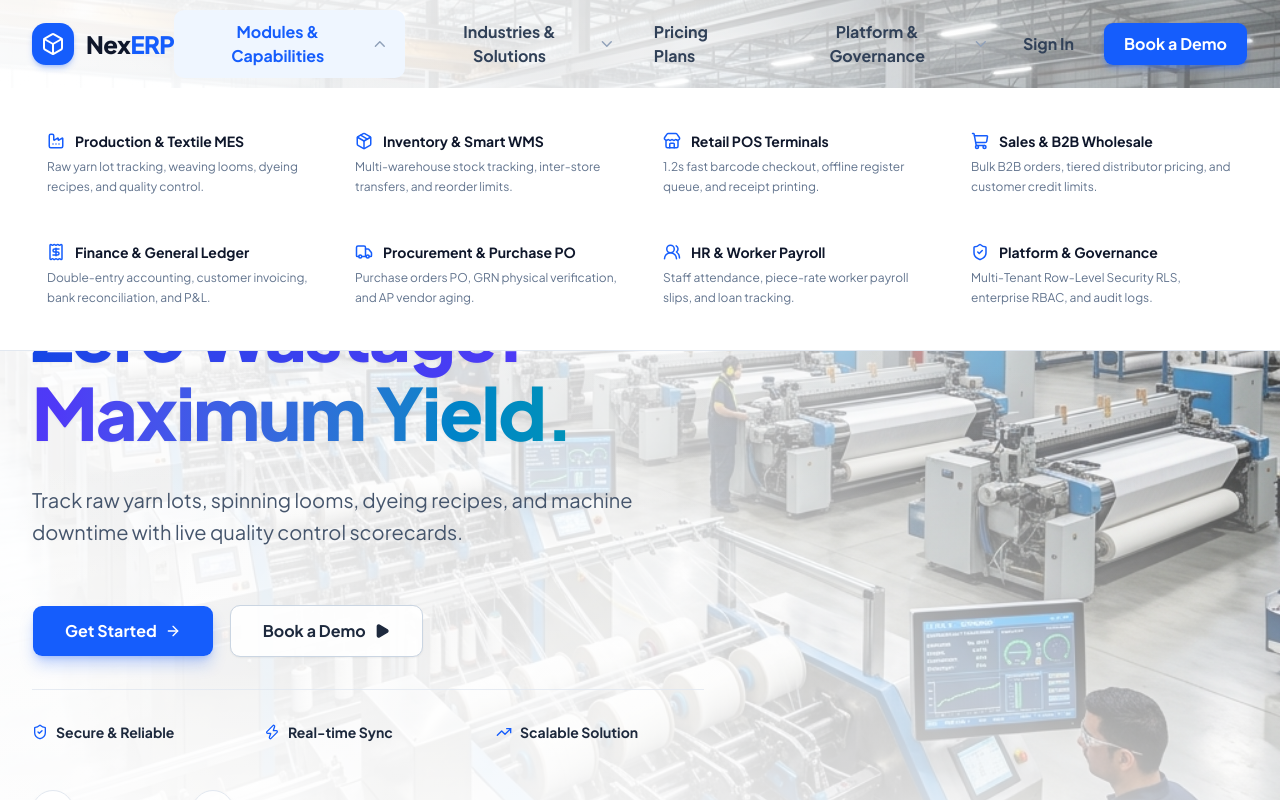
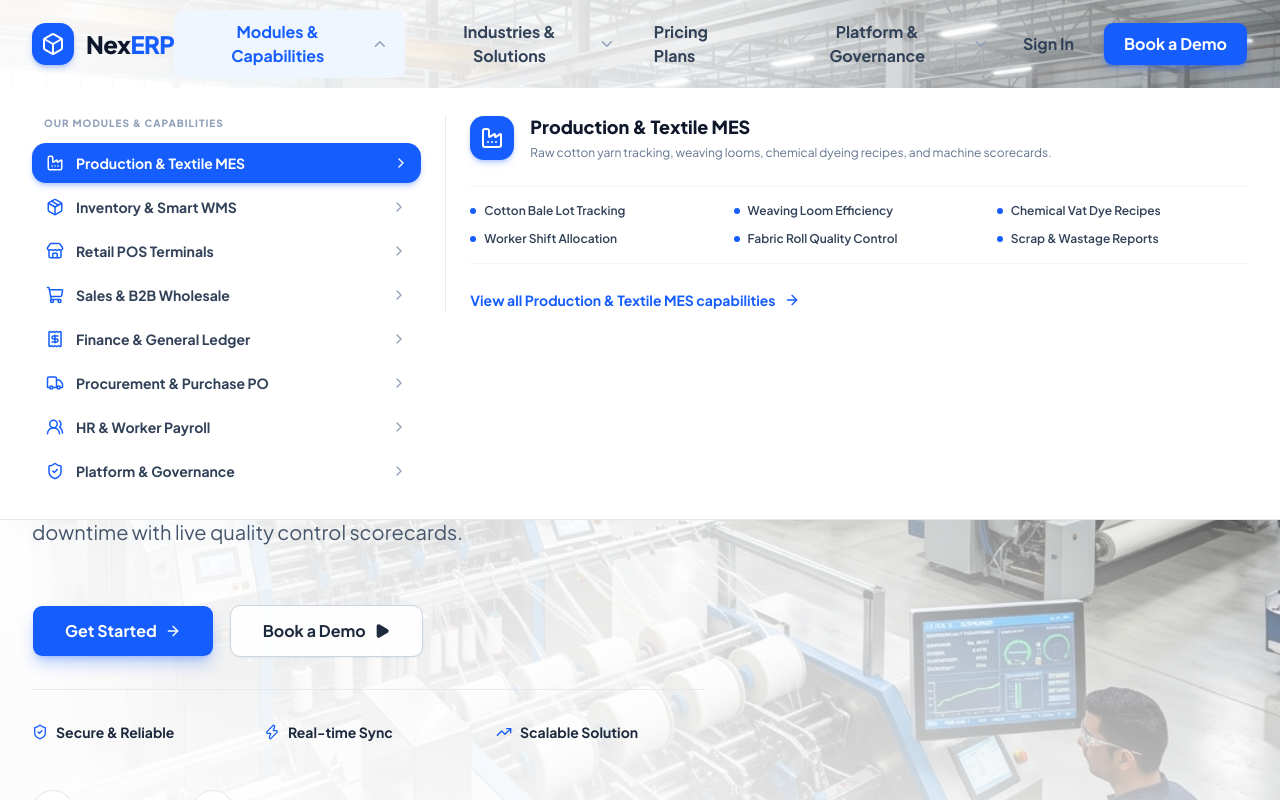
Before and after one commit to arhamsolution-me/ERP, a Next.js app in the folder apps/web/: page / in a window 1280 px wide. Both pictures are taken after a click on the button "Modules & Capabilities". Shown: the top 800 px of the page. Built offline with nearby package versions, Linux system fonts and the light colour scheme.

Commit message:
feat: sidebar tabbed mega dropdown menu matched to user reference UI

```diff
--- a/apps/web/components/marketing-header.tsx
+++ b/apps/web/components/marketing-header.tsx
@@ -22,13 +22,15 @@
   Zap,
   Lock,
   ShoppingCart,
-  Truck
+  Truck,
+  ChevronRight
 } from "lucide-react";
 import { Button } from "@/components/ui/button";
 
 export function MarketingHeader() {
   const [activeMenu, setActiveMenu] = useState<string | null>(null);
   const [isScrolled, setIsScrolled] = useState(false);
+  const [activeModuleTab, setActiveModuleTab] = useState<string>("production");
 
   useEffect(() => {
     const handleScroll = () => {
@@ -45,6 +47,129 @@
   const toggleMenu = (menu: string) => {
     setActiveMenu(activeMenu === menu ? null : menu);
   };
+
+  const moduleTabs = [
+    {
+      id: "production",
+      title: "Production & Textile MES",
+      icon: Factory,
+      desc: "Raw cotton yarn tracking, weaving looms, chemical dyeing recipes, and machine scorecards.",
+      features: [
+        "Cotton Bale Lot Tracking",
+        "Weaving Loom Efficiency",
+        "Chemical Vat Dye Recipes",
+        "Worker Shift Allocation",
+        "Fabric Roll Quality Control",
+        "Scrap & Wastage Reports"
+      ],
+      link: "/features#production"
+    },
+    {
+      id: "inventory",
+      title: "Inventory & Smart WMS",
+      icon: Package,
+      desc: "Multi-warehouse inventory management, inter-store transfers, and automated reorder limits.",
+      features: [
+        "Multi-Warehouse Control",
+        "Inter-Store Stock Transfers",
+        "Barcode & SKU Tags",
+        "Reorder Limit Alerts",
+        "Batch Expiry Tracking",
+        "Audit Stock Valuation"
+      ],
+      link: "/features#warehouse"
+    },
+    {
+      id: "pos",
+      title: "Retail POS Terminals",
+      icon: Store,
+      desc: "Fast barcode billing, offline transaction queue, receipt printing, and cashier registers.",
+      features: [
+        "1.2s Barcode Scanning",
+        "Offline Sales Queue",
+        "Cashier Register Shifts",
+        "Thermal Receipt Print",
+        "Customer Loyalty Points",
+        "Discount Voucher Engine"
+      ],
+      link: "/features#pos"
+    },
+    {
+      id: "sales",
+      title: "Sales & B2B Wholesale",
+      icon: ShoppingCart,
+      desc: "Bulk B2B customer orders, distributor pricing tiers, and credit limit management.",
+      features: [
+        "Bulk Wholesale Orders",
+        "Tiered Distributor Prices",
+        "Customer Credit Limits",
+        "Proforma Invoicing",
+        "Sales Rep Tracking",
+        "Dispatch Gate Passes"
+      ],
+      link: "/features#sales"
+    },
+    {
+      id: "finance",
+      title: "Finance & General Ledger",
+      icon: Receipt,
+      desc: "Double-entry general ledger, customer invoicing, bank reconciliation, and P&L reporting.",
+      features: [
+        "Automated Double-Entry GL",
+        "Customer Tax Invoices",
+        "Bank Statement Sync",
+        "Profit & Loss (P&L)",
+        "Balance Sheet Engine",
+        "Tax Audit Compliance"
+      ],
+      link: "/features#finance"
+    },
+    {
+      id: "procurement",
+      title: "Procurement & Purchase PO",
+      icon: Truck,
+      desc: "Purchase orders PO, goods received note GRN physical verification, and vendor aging.",
+      features: [
+        "Purchase Orders (PO)",
+        "GRN Physical Verification",
+        "Vendor Price Quotes",
+        "AP Vendor Payable Aging",
+        "Return Debit Notes",
+        "Supplier Performance"
+      ],
+      link: "/features#procurement"
+    },
+    {
+      id: "hr",
+      title: "HR & Worker Payroll",
+      icon: Users2,
+      desc: "Staff attendance, piece-rate worker payroll slips, advances, and department management.",
+      features: [
+        "Staff Attendance Logs",
+        "Piece-Rate Worker Slips",
+        "Advance Salary Loans",
+        "Monthly Payroll Slips",
+        "Department Hierarchy",
+        "Leave Approval Workflows"
+      ],
+      link: "/features#hr"
+    },
+    {
+      id: "platform",
+      title: "Platform & Governance",
+      icon: ShieldCheck,
+      desc: "Multi-tenant PostgreSQL row-level security RLS, enterprise RBAC, and audit logs.",
+      features: [
+        "PostgreSQL Multi-Tenant RLS",
+        "Enterprise RBAC Roles",
+        "Full Activity Audit Logs",
+        "Clerk OAuth & MFA Sync",
+        "99.99% SLA Uptime Cloud",
+        "REST & GraphQL APIs"
+      ],
+      link: "/features#security"
+    }
+  ];
 
   return (
     <header
@@ -173,113 +298,84 @@
           >
             <div className="container mx-auto px-4 sm:px-6 lg:px-8 py-7">
 
-              {/* SUBHEADER MENU 1: MODULES & CAPABILITIES (ALL 8 CORE SYSTEM MODULES) */}
+              {/* SUBHEADER MENU 1: MODULES & CAPABILITIES (SIDEBAR TABBED LAYOUT MATCHED TO SCREENSHOT) */}
               {activeMenu === "modules" && (
-                <div className="grid grid-cols-1 md:grid-cols-2 lg:grid-cols-4 gap-4">
+                <div className="grid grid-cols-1 lg:grid-cols-12 gap-6 items-start">
 
-                  {/* Module 1: Production MES */}
-                  <Link
-                    href="/features#production"
-                    onClick={() => setActiveMenu(null)}
-                    className="p-3.5 rounded-xl hover:bg-slate-50 transition-all group border border-transparent hover:border-slate-200"
-                  >
-                    <div className="flex items-center gap-2.5 mb-1.5">
-                      <Factory className="w-4.5 h-4.5 text-blue-600" />
-                      <h4 className="text-sm font-bold text-slate-900 group-hover:text-blue-600 transition-colors">Production & Textile MES</h4>
-                    </div>
-                    <p className="text-xs text-slate-500 leading-relaxed">Raw yarn lot tracking, weaving looms, dyeing recipes, and quality control.</p>
-                  </Link>
+                  {/* LEFT SIDEBAR NAVIGATION */}
+                  <div className="lg:col-span-4 space-y-1">
+                    <span className="text-[10px] font-extrabold tracking-widest text-slate-400 uppercase mb-3 block px-3">
+                      OUR MODULES & CAPABILITIES
+                    </span>
+                    {moduleTabs.map((tab) => {
+                      const IconComp = tab.icon;
+                      const isActive = activeModuleTab === tab.id;
+                      return (
+                        <button
+                          key={tab.id}
+                          onMouseEnter={() => setActiveModuleTab(tab.id)}
+                          onClick={() => setActiveModuleTab(tab.id)}
+                          className={`w-full flex items-center justify-between px-3.5 py-2.5 rounded-xl font-bold text-sm transition-all ${
+                            isActive
+                              ? "bg-blue-600 text-white shadow-md shadow-blue-600/25"
+                              : "text-slate-700 hover:text-slate-900 hover:bg-slate-100/80"
+                          }`}
+                        >
+                          <div className="flex items-center gap-3">
+                            <IconComp className={`w-4.5 h-4.5 ${isActive ? "text-white" : "text-blue-600"}`} />
+                            <span>{tab.title}</span>
+                          </div>
+                          <ChevronRight className={`w-4 h-4 transition-transform ${isActive ? "text-white translate-x-0.5" : "text-slate-400"}`} />
+                        </button>
+                      );
+                    })}
+                  </div>
 
-                  {/* Module 2: Inventory WMS */}
-                  <Link
-                    href="/features#warehouse"
-                    onClick={() => setActiveMenu(null)}
-                    className="p-3.5 rounded-xl hover:bg-slate-50 transition-all group border border-transparent hover:border-slate-200"
-                  >
-                    <div className="flex items-center gap-2.5 mb-1.5">
-                      <Package className="w-4.5 h-4.5 text-blue-600" />
-                      <h4 className="text-sm font-bold text-slate-900 group-hover:text-blue-600 transition-colors">Inventory & Smart WMS</h4>
-                    </div>
-                    <p className="text-xs text-slate-500 leading-relaxed">Multi-warehouse stock tracking, inter-store transfers, and reorder limits.</p>
-                  </Link>
+                  {/* VERTICAL DIVIDER & RIGHT CONTENT DISPLAY PANEL */}
+                  <div className="lg:col-span-8 border-l border-slate-200/90 pl-6 space-y-6">
+                    {(() => {
+                      const currentTab = moduleTabs.find(t => t.id === activeModuleTab) || moduleTabs[0];
+                      const IconMain = currentTab.icon;
+                      return (
+                        <div className="space-y-6">
+                          {/* Module Header & Description */}
+                          <div className="flex items-start gap-4">
+                            <div className="w-11 h-11 rounded-xl bg-blue-600 text-white flex items-center justify-center shadow-md shadow-blue-600/25 shrink-0">
+                              <IconMain className="w-6 h-6" />
+                            </div>
+                            <div className="space-y-1">
+                              <h3 className="text-lg font-extrabold text-slate-900 leading-tight">
+                                {currentTab.title}
+                              </h3>
+                              <p className="text-xs text-slate-500 leading-relaxed max-w-xl">
+                                {currentTab.desc}
+                              </p>
+                            </div>
+                          </div>
 
-                  {/* Module 3: Retail POS */}
-                  <Link
-                    href="/features#pos"
-                    onClick={() => setActiveMenu(null)}
-                    className="p-3.5 rounded-xl hover:bg-slate-50 transition-all group border border-transparent hover:border-slate-200"
-                  >
-                    <div className="flex items-center gap-2.5 mb-1.5">
-                      <Store className="w-4.5 h-4.5 text-blue-600" />
-                      <h4 className="text-sm font-bold text-slate-900 group-hover:text-blue-600 transition-colors">Retail POS Terminals</h4>
-                    </div>
-                    <p className="text-xs text-slate-500 leading-relaxed">1.2s fast barcode checkout, offline register queue, and receipt printing.</p>
-                  </Link>
+                          {/* 3-Column Bullet Features Grid */}
+                          <div className="grid grid-cols-1 sm:grid-cols-2 md:grid-cols-3 gap-3 pt-4 pb-4 border-t border-b border-slate-100">
+                            {currentTab.features.map((feat, idx) => (
+                              <div key={idx} className="flex items-center gap-2 text-xs font-semibold text-slate-700">
+                                <span className="w-1.5 h-1.5 rounded-full bg-blue-600 shrink-0" />
+                                <span>{feat}</span>
+                              </div>
+                            ))}
+                          </div>
 
-                  {/* Module 4: Sales B2B */}
-                  <Link
-                    href="/features#sales"
-                    onClick={() => setActiveMenu(null)}
-                    className="p-3.5 rounded-xl hover:bg-slate-50 transition-all group border border-transparent hover:border-slate-200"
-                  >
-                    <div className="flex items-center gap-2.5 mb-1.5">
-                      <ShoppingCart className="w-4.5 h-4.5 text-blue-600" />
-                      <h4 className="text-sm font-bold text-slate-900 group-hover:text-blue-600 transition-colors">Sales & B2B Wholesale</h4>
-                    </div>
-                    <p className="text-xs text-slate-500 leading-relaxed">Bulk B2B orders, tiered distributor pricing, and customer credit limits.</p>
-                  </Link>
-
-                  {/* Module 5: Finance GL */}
-                  <Link
-                    href="/features#finance"
-                    onClick={() => setActiveMenu(null)}
-                    className="p-3.5 rounded-xl hover:bg-slate-50 transition-all group border border-transparent hover:border-slate-200"
-                  >
-                    <div className="flex items-center gap-2.5 mb-1.5">
-                      <Receipt className="w-4.5 h-4.5 text-blue-600" />
-                      <h4 className="text-sm font-bold text-slate-900 group-hover:text-blue-600 transition-colors">Finance & General Ledger</h4>
-                    </div>
-                    <p className="text-xs text-slate-500 leading-relaxed">Double-entry accounting, customer invoicing, bank reconciliation, and P&L.</p>
-                  </Link>
-
-                  {/* Module 6: Procurement PO */}
-                  <Link
-                    href="/features#procurement"
-                    onClick={() => setActiveMenu(null)}
-                    className="p-3.5 rounded-xl hover:bg-slate-50 transition-all group border border-transparent hover:border-slate-200"
-                  >
-                    <div className="flex items-center gap-2.5 mb-1.5">
-                      <Truck className="w-4.5 h-4.5 text-blue-600" />
-                      <h4 className="text-sm font-bold text-slate-900 group-hover:text-blue-600 transition-colors">Procurement & Purchase PO</h4>
-                    </div>
-                    <p className="text-xs text-slate-500 leading-relaxed">Purchase orders PO, GRN physical verification, and AP vendor aging.</p>
-                  </Link>
-
-                  {/* Module 7: HR & Payroll */}
-                  <Link
-                    href="/features#hr"
-                    onClick={() => setActiveMenu(null)}
-                    className="p-3.5 rounded-xl hover:bg-slate-50 transition-all group border border-transparent hover:border-slate-200"
-                  >
-                    <div className="flex items-center gap-2.5 mb-1.5">
-                      <Users2 className="w-4.5 h-4.5 text-blue-600" />
-                      <h4 className="text-sm font-bold text-slate-900 group-hover:text-blue-600 transition-colors">HR & Worker Payroll</h4>
-                    </div>
-                    <p className="text-xs text-slate-500 leading-relaxed">Staff attendance, piece-rate worker payroll slips, and loan tracking.</p>
-                  </Link>
-
-                  {/* Module 8: Platform Governance */}
-                  <Link
-                    href="/features#security"
-                    onClick={() => setActiveMenu(null)}
-                    className="p-3.5 rounded-xl hover:bg-slate-50 transition-all group border border-transparent hover:border-slate-200"
-                  >
-                    <div className="flex items-center gap-2.5 mb-1.5">
-                      <ShieldCheck className="w-4.5 h-4.5 text-blue-600" />
-                      <h4 className="text-sm font-bold text-slate-900 group-hover:text-blue-600 transition-colors">Platform & Governance</h4>
-                    </div>
-                    <p className="text-xs text-slate-500 leading-relaxed">Multi-Tenant Row-Level Security RLS, enterprise RBAC, and audit logs.</p>
-                  </Link>
+                          {/* Bottom CTA Action Link */}
+                          <Link
+                            href={currentTab.link}
+                            onClick={() => setActiveMenu(null)}
+                            className="inline-flex items-center gap-2 text-sm font-bold text-blue-600 hover:text-blue-700 group transition-colors"
+                          >
+                            <span>View all {currentTab.title} capabilities</span>
+                            <ArrowRight className="w-4 h-4 group-hover:translate-x-1 transition-transform" />
+                          </Link>
+                        </div>
+                      );
+                    })()}
+                  </div>
 
                 </div>
               )}
```
